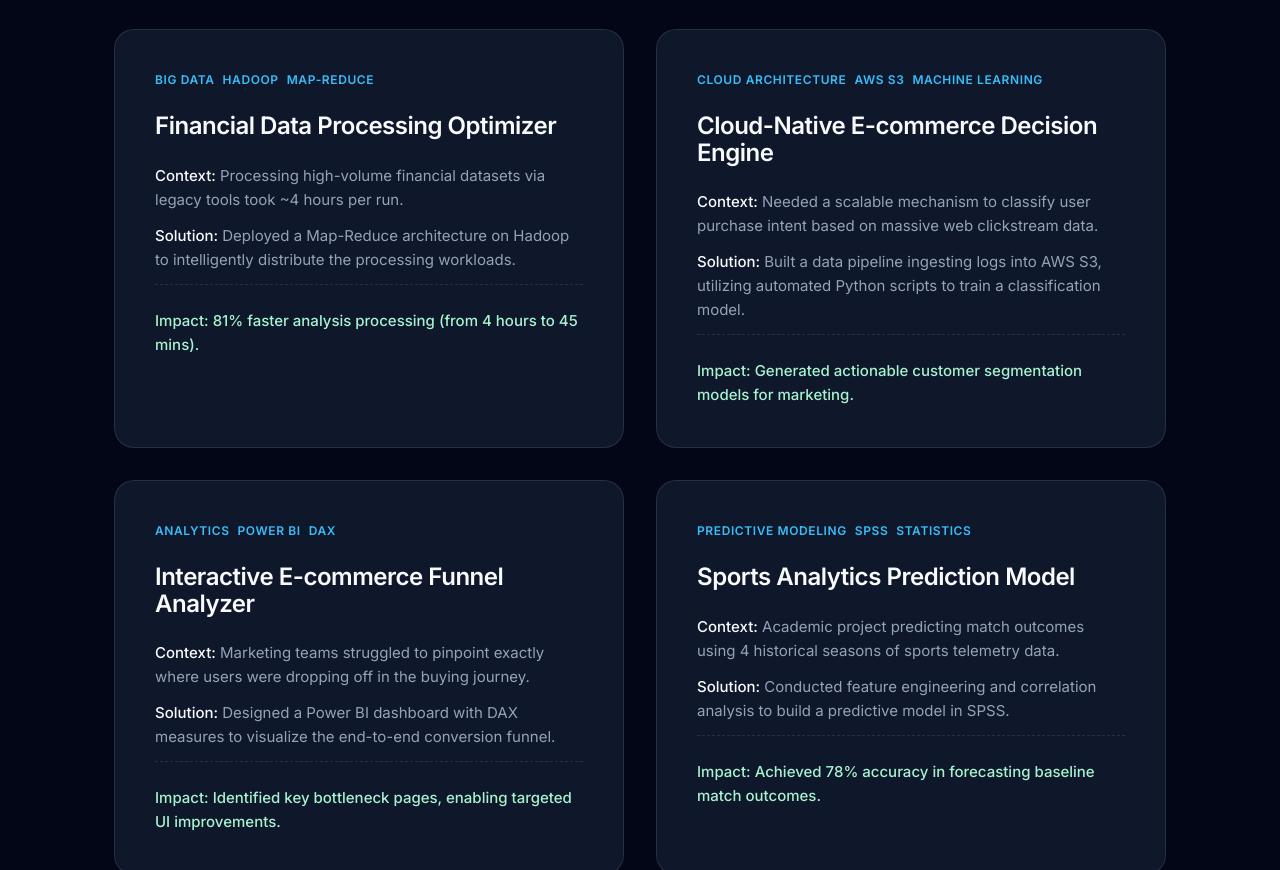
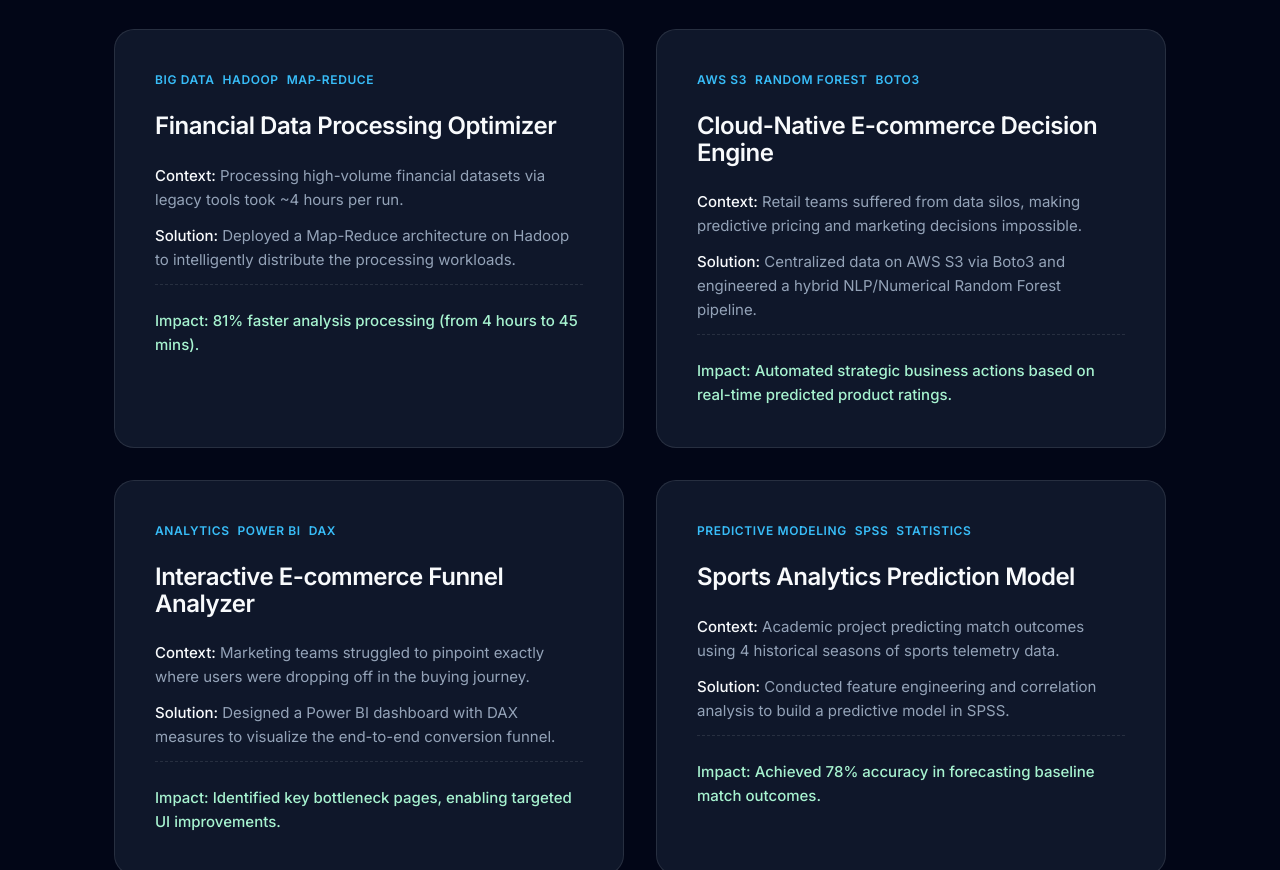
Before and after one commit to mithunk98/Mithun-portfolio, a website built with Vite: page index.html in a window 1280 px wide. Shown: the part 4289-5159 px from the top of the page. Built offline with nearby package versions, Linux system fonts and the light colour scheme; no server answers.

Commit message:
Enhance: Align AWS S3 project card wording directly with README

```diff
--- a/index.html
+++ b/index.html
@@ -260,11 +260,11 @@
             <!-- Project 4 (AWS S3 Addition) -->
             <div class="project-card reveal">
               <div class="project-content">
-                <div class="project-tags"><span>Cloud Architecture</span><span>AWS S3</span><span>Machine Learning</span></div>
+                <div class="project-tags"><span>AWS S3</span><span>Random Forest</span><span>Boto3</span></div>
                 <h3 class="project-title">Cloud-Native E-commerce Decision Engine</h3>
-                <p class="project-p"><strong>Context:</strong> Needed a scalable mechanism to classify user purchase intent based on massive web clickstream data.</p>
-                <p class="project-p"><strong>Solution:</strong> Built a data pipeline ingesting logs into AWS S3, utilizing automated Python scripts to train a classification model.</p>
-                <p class="project-highlight">Impact: Generated actionable customer segmentation models for marketing.</p>
+                <p class="project-p"><strong>Context:</strong> Retail teams suffered from data silos, making predictive pricing and marketing decisions impossible.</p>
+                <p class="project-p"><strong>Solution:</strong> Centralized data on AWS S3 via Boto3 and engineered a hybrid NLP/Numerical Random Forest pipeline.</p>
+                <p class="project-highlight">Impact: Automated strategic business actions based on real-time predicted product ratings.</p>
               </div>
             </div>
 
```
